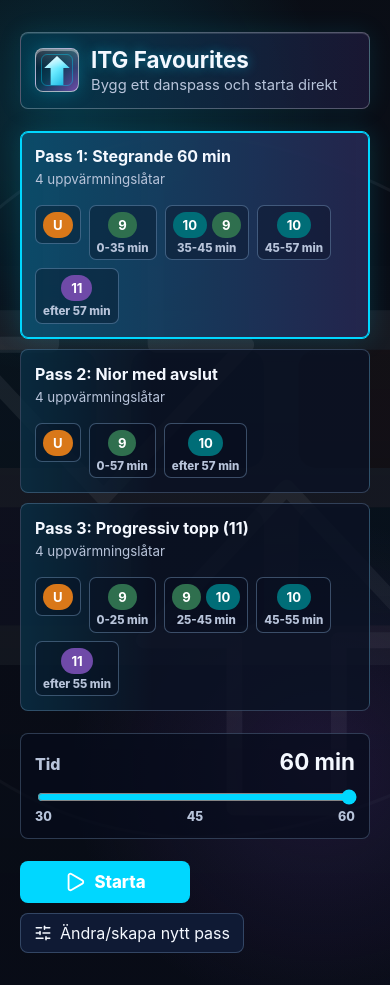
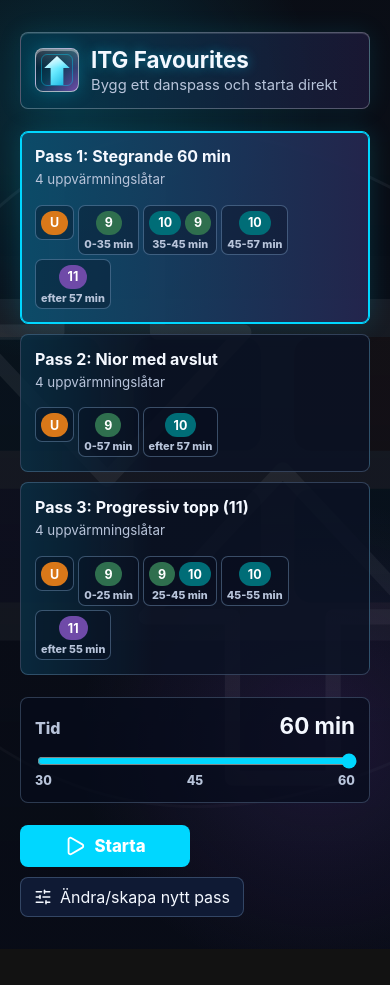
Before and after one commit to BaltaXYZ/app-ITG-favourites, a Next.js app: page / in a window 390 px wide. After the commit the page ends 949 px from the top, so only its background shows below. Built offline with nearby package versions, Linux system fonts and the light colour scheme.

Commit message:
Fit start page segment badges on mobile

```diff
--- a/src/app/globals.css
+++ b/src/app/globals.css
@@ -1076,7 +1076,7 @@ button:disabled {
     flex-direction: column;
   }
 
-  .segment-map {
+  .start-template-button .segment-map {
     justify-content: flex-start;
   }
 
@@ -1099,6 +1099,31 @@ button:disabled {
 
   .song-rail {
     padding-inline: 18px;
+  }
+}
+
+@media (max-width: 520px) {
+  .start-template-button .segment-map {
+    gap: 4px;
+  }
+
+  .start-template-button .segment-badge-group {
+    gap: 4px;
+    padding: 5px 5px 4px;
+  }
+
+  .start-template-button .segment-levels {
+    gap: 4px;
+  }
+
+  .start-template-button .level-pill {
+    min-height: 24px;
+    padding: 2px 8px;
+    font-size: 0.78rem;
+  }
+
+  .start-template-button .segment-time {
+    font-size: 0.68rem;
   }
 }
 
```
